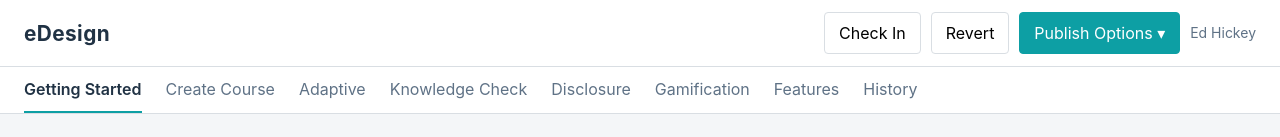
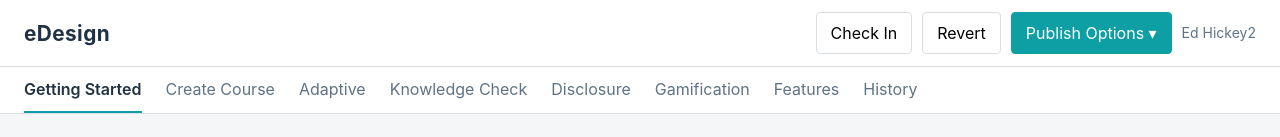
Before and after one commit to Mydrynn/CAT_Design_Customizer, a plain HTML site: page index.html in a window 1280 px wide. Shown: the top 137 px of the page. Drawn offline with Linux system fonts and the light colour scheme.

Commit message:
Update username from 'Ed Hickey' to 'Ed Hickey2'

```diff
--- a/index.html
+++ b/index.html
@@ -22,7 +22,7 @@
             <button type="button" role="menuitem">Export Package</button>
           </div>
         </div>
-        <span class="username">Ed Hickey</span>
+        <span class="username">Ed Hickey2</span>
       </div>
     </header>
 
```
